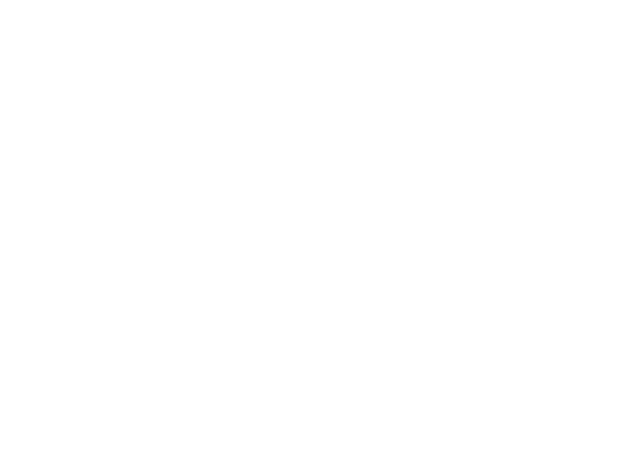
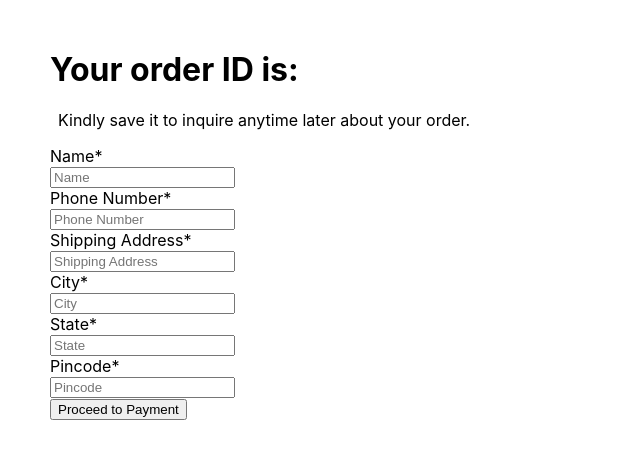
Before and after one commit to Albumize-Memories/album_frontend, a React (Create React App) app: page /checkout in a window 1280 px wide. Before the commit this address had no page. Shown: the top 458 px of the page, without its empty margins (0-640 px from the left). Built offline with nearby package versions, Linux system fonts and the light colour scheme.

Commit message:
integration with razorpay , /checkout , /verifypayment, /orderSuccessful /storeOrderData added
integration with razorpay , /checkout , /verifypayment, /orderSuccessful /storeOrderData added

```diff
--- a/package.json
+++ b/package.json
@@ -3,10 +3,14 @@
   "version": "0.1.0",
   "private": true,
   "dependencies": {
+    "@chakra-ui/react": "^2.8.2",
+    "@emotion/react": "^11.11.4",
+    "@emotion/styled": "^11.11.5",
     "@testing-library/jest-dom": "^5.17.0",
     "@testing-library/react": "^13.4.0",
     "@testing-library/user-event": "^13.5.0",
     "axios": "^1.6.7",
+    "framer-motion": "^11.0.25",
     "react": "^18.2.0",
     "react-dom": "^18.2.0",
     "react-router-dom": "^6.22.3",
--- /dev/null
+++ b/src/Checkout.js
@@ -0,0 +1,124 @@
+import React, {useState} from 'react';
+import { useLocation } from 'react-router-dom';
+import "./PolicyColumn.css";
+import {
+    FormControl,
+    FormLabel,
+  } from '@chakra-ui/react'
+  import axios from 'axios';
+  import { useNavigate } from 'react-router-dom';
+
+export const Checkout = () => {
+    const location = useLocation();
+    const navigate = useNavigate();
+    const id = new URLSearchParams(location.search).get('id');
+    const [name, setName] = useState('');
+    const [phone, setPhone] = useState('');
+    const [address, setAddress] = useState('');
+    const [city, setCity] = useState('');
+    const [state, setState] = useState('');
+    const [pincode, setPincode] = useState('');
+    const sessionId = localStorage.getItem('sessionId');
+    const sendPaymentToBackend = async (paymentId, orderId, signature) => {
+        try {
+            const response = await axios.post('https://backend.tasveer.shop/verifyPayment', JSON.stringify({ paymentId, orderId, signature }), {
+              headers: {
+                // Set any necessary headers based on your backend API requirements
+                'Content-Type': 'application/json',
+                'Session-Token': sessionId
+              },
+            });
+            console.log('API response:', response);
+            navigate(`/orderSuccessful?id=${orderId}`);
+            // Handle successful submission (e.g., display a success message)
+          } catch (error) {
+            console.error('API error:', error);
+            // Handle API errors (e.g., display an error message)
+          }
+    };
+
+
+    const handleSubmit = async (event) => {
+        event.preventDefault();
+        // Process form data (e.g., send it to backend, validate, etc.)
+        // You can add your logic here
+        try {
+            const response = await axios.post('https://backend.tasveer.shop/storeOrderData', JSON.stringify({ name, phone, address, city, state, pincode }), {
+              headers: {
+                // Set any necessary headers based on your backend API requirements
+                'Content-Type': 'application/json',
+                'Session-Token': sessionId
+              },
+            });
+            console.log('API response:', response);
+
+            // Handle successful submission (e.g., display a success message)
+          } catch (error) {
+            console.error('API error:', error);
+            // Handle API errors (e.g., display an error message)
+          }
+        const script = document.createElement('script');
+        script.src = 'https://checkout.razorpay.com/v1/checkout.js';
+        script.async = true;
+        document.body.appendChild(script);
+
+        // Initialize Razorpay
+        script.onload = () => {
+            const options = {
+                "key": "rzp_test_3V6oseFw9sRhUt", // Enter the Key ID generated from the Dashboard
+                "amount": "50000", // Amount is in currency subunits. Default currency is INR. Hence, 50000 refers to 50000 paise
+                "currency": "INR",
+                "name": name, // your business name
+                "description": "Test Transaction",
+                "image": "https://example.com/your_logo",
+                "order_id": id, // Pass the `id` obtained in the response
+                "handler": function (response) {
+                    const paymentId = response.razorpay_payment_id;
+                    const orderId = response.razorpay_order_id;
+                    const signature = response.razorpay_signature;
+
+                    // Send payment information to backend
+                    sendPaymentToBackend(paymentId, orderId, signature);
+                },
+                "prefill": {
+                    "name": name,
+                    "contact": phone
+                },
+                "notes": {
+                    "address": address
+                },
+                "theme": {
+                    "color": "#3399cc"
+                }
+            };
+            const rzp1 = new window.Razorpay(options);
+            rzp1.open();
+        };
+    };
+
+    return (
+        <div className="policy-column">
+            <h1 class="main-page-title page-title h0">
+                     Your order ID is: {id}
+            </h1>
+            <p style={{marginLeft:'8px'}}>Kindly save it to inquire anytime later about your order.</p>
+            <form onSubmit={handleSubmit}>
+                <FormControl isRequired>
+                    <FormLabel>Name</FormLabel>
+                    <input type="text" id="name" placeholder="Name" value={name} onChange={(e) => setName(e.target.value)} required />
+                    <FormLabel>Phone Number</FormLabel>
+                    <input type="tel" id="phone" placeholder="Phone Number" value={phone} onChange={(e) => setPhone(e.target.value)} required />
+                    <FormLabel>Shipping Address</FormLabel>
+                    <input type="text" id="address" placeholder="Shipping Address" value={address} onChange={(e) => setAddress(e.target.value)} required />
+                    <FormLabel>City</FormLabel>
+                    <input type="text" id="city" placeholder="City" value={city} onChange={(e) => setCity(e.target.value)} required />
+                    <FormLabel>State</FormLabel>
+                    <input type="text" id="state" placeholder="State" value={state} onChange={(e) => setState(e.target.value)} required />
+                    <FormLabel>Pincode</FormLabel>
+                    <input type="text" id="pincode" placeholder="Pincode" value={pincode} onChange={(e) => setPincode(e.target.value)} required />
+                </FormControl>
+                <button type="submit">Proceed to Payment</button>
+            </form>
+       </div>
+      );
+};
--- /dev/null
+++ b/src/OrderSuccessful.js
@@ -0,0 +1,20 @@
+import React from 'react';
+import { useLocation } from 'react-router-dom';
+import "./PolicyColumn.css";
+
+export const OrderSuccessful = () => {
+    const location = useLocation();
+    const id = new URLSearchParams(location.search).get('id');
+
+    return (
+        <div className="policy-column">
+            <h1 class="main-page-title page-title h1">
+                     Congratulations! Your order has been placed successfully.
+            </h1>
+            <h2 class="main-page-title page-title h2">
+                     Your order ID is: {id}
+            </h2>
+            <p style={{marginLeft:'8px'}}>Kindly save it to inquire anytime later about your order.</p>
+       </div>
+      );
+};
--- a/src/index.js
+++ b/src/index.js
@@ -11,6 +11,8 @@ import  { ShippingPolicy }  from './ShippingPolicy';
 import  { PrivacyPolicy }  from './PrivacyPolicy';
 import  { RefundPolicy }  from './RefundPolicy';
 import { TermsAndConditions } from './TermsAndCOnditions';
+import  {Checkout}  from './Checkout';
+import { OrderSuccessful } from './OrderSuccessful';
 ReactDOM.render(
   <React.StrictMode>
     <BrowserRouter> {/* Wrap your components with BrowserRouter */}
@@ -21,6 +23,8 @@ ReactDOM.render(
           <Route path="/shipping-policy" element={<ShippingPolicy/>} />
           <Route path="/refund-policy" element={<RefundPolicy/>} />
           <Route path="/terms-and-conditions" element={<TermsAndConditions/>} />
+          <Route path="/checkout" element={ <Checkout />} />
+          <Route path="/orderSuccessful" element={ <OrderSuccessful />} />
           <Route path='/' element={<MemoryFrameComponentTwo/>} />
         </Routes>
       {/* <CreateMemoryFrame /> */}
--- a/src/mediaFetcher.js
+++ b/src/mediaFetcher.js
@@ -20,7 +20,7 @@ const MediaLinkFetcher = () => {
     const triggerLambda = async (s3Bucket, objectKey) => {
         try {
             // Make POST request with extracted parameters
-            const response = await axios.post('http://54.85.70.9:5000/fetchMedia', { s3_bucket_name: s3Bucket, object_key: objectKey });
+            const response = await axios.post('https://backend.tasveer.shop/fetchMedia', { s3_bucket_name: s3Bucket, object_key: objectKey });
             setLink(response.data.link);
             setError('');
         } catch (error) {
--- a/src/memoryFrameComponent.js
+++ b/src/memoryFrameComponent.js
@@ -38,7 +38,7 @@ const CreateMemoryFrame = () => {
     formData.append('caption', caption);
 
     try {
-      const response = await axios.post('http://54.85.70.9:5000/generateMemoryFrame', formData, {
+      const response = await axios.post('https://backend.tasveer.shop/generateMemoryFrame', formData, {
         headers: {
           // Set any necessary headers based on your backend API requirements
           'Content-Type': 'multipart/form-data',
--- a/src/memoryFrameComponentTwo.js
+++ b/src/memoryFrameComponentTwo.js
@@ -1,6 +1,7 @@
 import React, { useState, useEffect } from 'react';
 import axios from 'axios';
 import {Footer} from './Footer'
+import { useNavigate } from 'react-router-dom';
 
 const MemoryFrameComponentTwo = () => {
     const [windowWidth, setWindowWidth] = useState(window.innerWidth);
@@ -8,8 +9,8 @@ const MemoryFrameComponentTwo = () => {
     const [image, setImage] = useState(null);
     const [media, setMedia] = useState(null);
     const [text, setText] = useState('');
-
-    useEffect(() => {
+    const navigate = useNavigate();
+        useEffect(() => {
         const handleResize = () => {
             setWindowWidth(window.innerWidth);
             setWindowHeight(window.innerHeight);
@@ -61,7 +62,7 @@ const MemoryFrameComponentTwo = () => {
         formData.append('caption', text);
 
         try {
-          const response = await axios.post('http://54.85.70.9:5000/generateMemoryFrame', formData, {
+          const response = await axios.post('https://backend.tasveer.shop/generateMemoryFrame', formData, {
             headers: {
               // Set any necessary headers based on your backend API requirements
               'Content-Type': 'multipart/form-data',
@@ -69,11 +70,29 @@ const MemoryFrameComponentTwo = () => {
             },
           });
           console.log('API response:', response);
+
           // Handle successful submission (e.g., display a success message)
         } catch (error) {
           console.error('API error:', error);
           // Handle API errors (e.g., display an error message)
         }
+        try {
+          const response = await axios.post('https://backend.tasveer.shop/create_payment_order', {}, {
+            headers: {
+              // Set any necessary headers based on your backend API requirements
+              'Content-Type': 'application/json',
+              'Session-Token': sessionId
+            },
+          });
+          console.log('API response:', response);
+          const { id } = response.data;
+          navigate(`/checkout?id=${id}`);
+          // Handle successful submission (e.g., display a success message)
+        } catch (error) {
+          console.error('API error:', error);
+          // Handle API errors (e.g., display an error message)
+        }
+
       };
 
     return (
@@ -112,7 +131,7 @@ const MemoryFrameComponentTwo = () => {
     {/* Bottom buttons */}
     <div style={{ position: 'fixed', width: '100%', bottom: 0, display: 'flex', backgroundColor: 'white', zIndex: 2 }}>
         <button style={{ flex: 1, height: '50px', backgroundColor: 'lightblue', border: 'none' }}>Reset</button>
-        <button style={{ flex: 1, height: '50px', backgroundColor: 'lightgreen', border: 'none' }} onClick={handleSubmit} >Proceed</button>
+        <button style={{ flex: 1, height: '50px', backgroundColor: 'lightgreen', border: 'none' }} onClick={handleSubmit} >Proceed and Checkout</button>
     </div>
 </div>
     )
```
Also changed, not shown: 1 other file (tests, documents, lock files or other folders).
